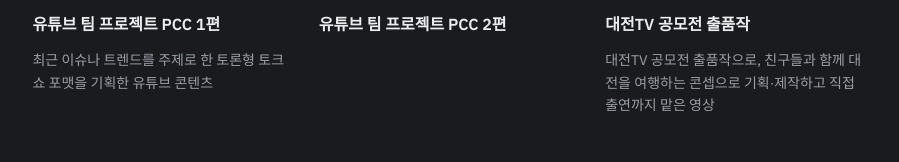
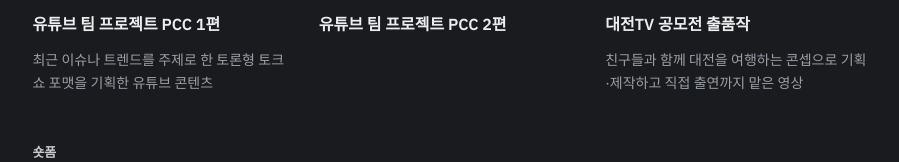
Before and after one commit to burndle8568/portfolio, a plain HTML site: page index.html in a window 1280 px wide. Shown: the part 1722-1884 px from the top of the page, without its empty margins (310-1209 px from the left). Drawn offline with Linux system fonts and the light colour scheme.

Commit message:
Update index.html

```diff
--- a/index.html
+++ b/index.html
@@ -177,7 +177,7 @@
                 <svg width="30" height="30" viewBox="0 0 24 24" fill="none" stroke="#3B82E0" stroke-width="1.5" style="filter:drop-shadow(0 0 3px rgba(0,0,0,0.6));"><circle cx="12" cy="12" r="10" fill="rgba(26,27,30,0.55)"/><path d="M10 8l6 4-6 4V8z" fill="#3B82E0" stroke="none"/></svg>
               </div>
               <div style="font-size:16px;font-weight:600;color:#ECEDEF;">대전TV 공모전 출품작</div>
-              <div style="font-size:14px;color:#9A9EA6;line-height:1.6;">대전TV 공모전 출품작으로, 친구들과 함께 대전을 여행하는 콘셉으로 기획·제작하고 직접 출연까지 맡은 영상</div>
+              <div style="font-size:14px;color:#9A9EA6;line-height:1.6;">친구들과 함께 대전을 여행하는 콘셉으로 기획·제작하고 직접 출연까지 맡은 영상</div>
             </a>
 
           </div>
```
